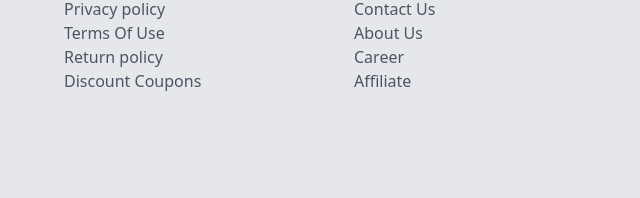
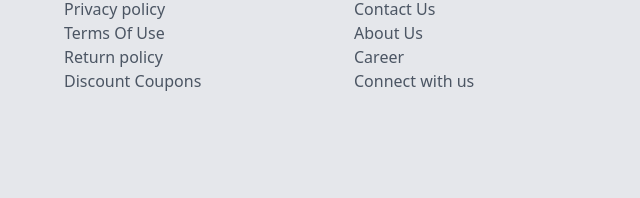
Before and after one commit to gautam-techies/advertiseweb, a plain HTML site: page about.html in a window 1280 px wide. Shown: the part 2596-2794 px from the top of the page, 52-692 px from the left. Drawn offline with nearby package versions, Linux system fonts and the light colour scheme.

Commit message:
Update about.html
wow

```diff
--- a/about.html
+++ b/about.html
@@ -19,7 +19,7 @@
                 <a href="" class="mr-5 hover:text-blue-500">Services</a>
                 <a href="contact.html" class="mr-5 hover:text-blue-500">Contact us</a>
               </nav>
-              <button class="inline-flex items-center bg-gray-200 border-0 py-1 px-3 focus:outline-none hover:bg-gray-300 rounded text-base mt-4 md:mt-0">Connect with us
+              <button class="inline-flex items-center bg-gray-200 border-0 py-1 px-3 focus:outline-none hover:bg-gray-300 rounded text-base mt-4 md:mt-0"><a href="https://forms.gle/YMnE2XGWDbgD8FfV8">Connect with us</a>
                 <svg fill="none" stroke="currentColor" stroke-linecap="round" stroke-linejoin="round" stroke-width="2" class="w-4 h-4 ml-1" viewBox="0 0 24 24">
                   <path d="M5 12h14M12 5l7 7-7 7"></path>
                 </svg>
@@ -296,7 +296,7 @@
             <a class="text-gray-600 hover:text-gray-800" href="">Career</a>
           </li>
           <li>
-            <a class="text-gray-600 hover:text-gray-800" href="">Affiliate</a>
+            <a class="text-gray-600 hover:text-gray-800" href="https://forms.gle/YMnE2XGWDbgD8FfV8">Connect with us</a>
           </li>
         </nav>
       </div>
```
